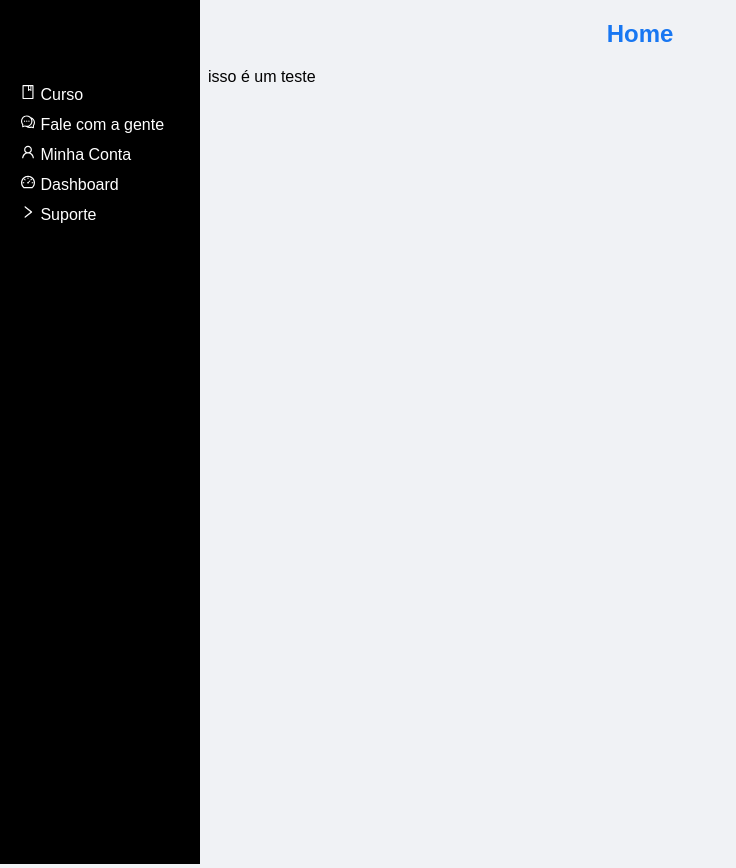
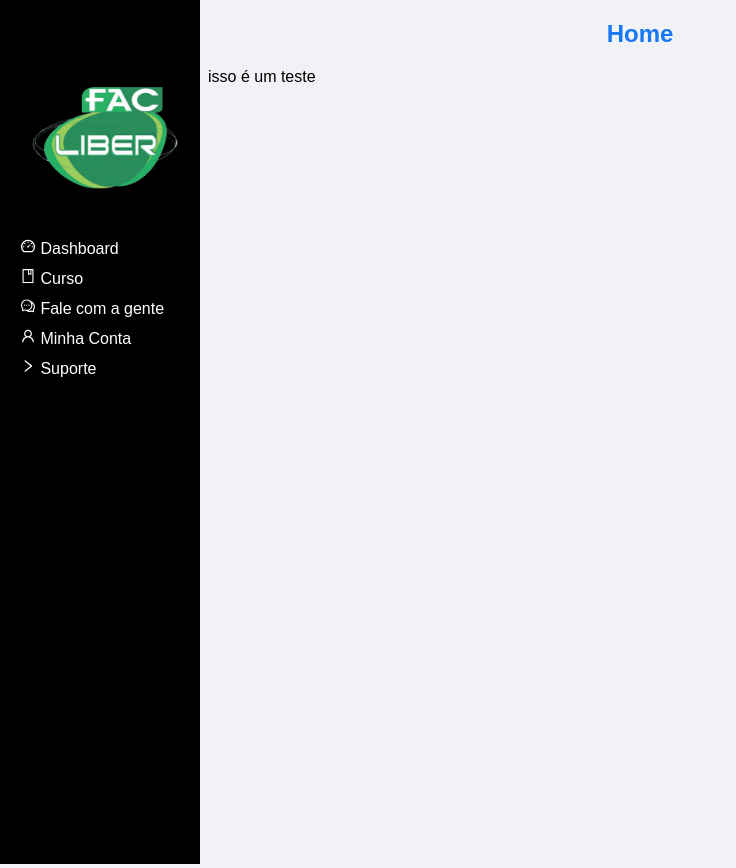
Before and after one commit to samuelcpr/Api-Users, a React (Create React App) app in the folder site/: page /Home in a window 1280 px wide. Shown: the whole page, without its empty margins (0-736 px from the left). Built offline with nearby package versions, Linux system fonts and the light colour scheme.

Commit message:
chore: reajustando menu principal para se adequar as novas seções

```diff
--- a/site/src/components/Sidebar.js
+++ b/site/src/components/Sidebar.js
@@ -1,27 +1,33 @@
 import React from 'react';
-import { Link } from 'react-router-dom';
+import { Link, NavLink } from 'react-router-dom';
+import MinhaImagem from './image/image1.png'
 import { AiOutlineBook, AiOutlineComment, AiOutlineUser, AiOutlineDashboard, AiOutlineRight } from 'react-icons/ai';
 import './style/sidebar.css';
 
 const Sidebar = () => {
   return (
+
     <aside>
-      <nav>
-        <Link to="/course">
+      <div id='logo'>
+          <img src={MinhaImagem} alt="Descrição da imagem" style={{height:'150px'}} />
+        </div>
+      <nav >
+        <NavLink to="/dashboard">
+          <AiOutlineDashboard /> Dashboard
+        </NavLink>
+        <NavLink to="/course">
           <AiOutlineBook /> Curso
-        </Link>
-        <Link to="/contact">
+        </NavLink>
+        <NavLink to="/contact">
           <AiOutlineComment /> Fale com a gente
-        </Link>
-        <Link to="/account">
+        </NavLink>
+        <NavLink to="/account">
           <AiOutlineUser /> Minha Conta
-        </Link>
-        <Link to="/dashboard">
-          <AiOutlineDashboard /> Dashboard
-        </Link>
-        <Link to="/support">
+        </NavLink>
+
+        <NavLink to="/support">
           <AiOutlineRight /> Suporte
-        </Link>
+        </NavLink>
       </nav>
     </aside>
   );
```
